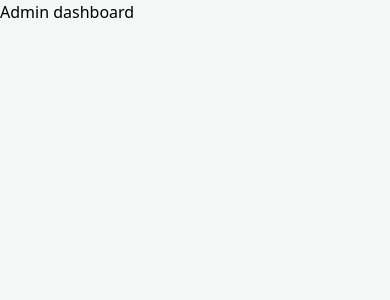
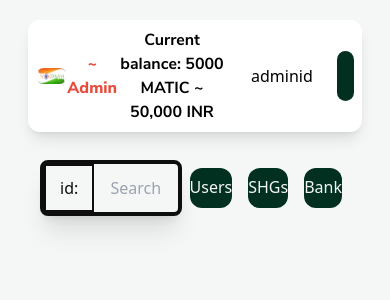
Before and after one commit to Hardikag17/Yogdaan-website, a Next.js app: page /admin in a window 390 px wide. Shown: the top 300 px of the page. Built offline with nearby package versions, Linux system fonts and the light colour scheme.

Commit message:
added SHG, Banks and Admin pages components

```diff
--- a/components/bank/Requests.tsx
+++ b/components/bank/Requests.tsx
@@ -1,13 +1,15 @@
 export default function Requests() {
   return (
-    <div className=' flex flex-col justify-center'>
-      <div className=' border-2 border-dashed border-grey shadow-xl hover:border-blue cursor-pointer p-2 w-[700px] h-[300px] rounded-2xl flex flex-row m-5 flex-shrink-0 snap-always snap-center items-center'>
+    <div className=' flex flex-col justify-center w-full'>
+      <div className=' shadow-xl hover:border-blue cursor-pointer p-2 w-full rounded-2xl flex flex-row m-5 flex-shrink-0 snap-always snap-center items-center'>
         <div className=' rounded-full h-[200px] w-[200px] border-2 border-solid flex flex-wrap text-center mx-auto flex-shrink-0'></div>
-        <div className=' w-full flex flex-col items-center justify-center text-left font-bold text-xl mx-2 space-y-2'>
-          <div>shgid: </div>
-          <div>amount:</div>
-          <div>description:</div>
-          <div>loantime:</div>
+        <div className=' w-full flex flex-row items-center justify-around text-left font-bold text-xl mx-2 space-y-2'>
+          <div>
+            <div className=' py-1'>shgid: </div>
+            <div className=' py-1'>amount:</div>
+            <div className=' py-1'>description:</div>
+            <div>loantime:</div>
+          </div>
           <div className=' flex flex-row text-body'>
             <button className='bg-blue m-2 hover:scale-105 cursor-pointer hover:brightness-125 rounded-xl lg:px-2 lg:py-3 p-2 text-white font-semibold lg:text-2xl text-xl text-center'>
               Accept
--- a/components/navbar/Navbar.tsx
+++ b/components/navbar/Navbar.tsx
@@ -1,9 +1,21 @@
+import Image from 'next/image';
+import YogdaanLogo from '../../assets/yogdaan_logo.jpeg';
+
 export default function Navbar() {
   return (
-    <div className=' m-2 p-2 bg-whiteish shadow-lg rounded-xl flex flex-row justify-around text-center items-center'>
+    <div className=' m-2 p-2 bg-whiteish shadow-lg rounded-xl flex flex-row justify-between text-center items-center'>
+      <div>
+        <Image
+          className=' rounded-xl'
+          height={50}
+          width={100}
+          src={YogdaanLogo}
+          alt='Yogdaan logo'
+        />
+      </div>
       <div className=' font-semibold'>
-        If you want to access the services please download the app by clicking
-        here
+        If you want to access the user services please download the app by
+        clicking here
       </div>
       <div>
         <button className='bg-green m-2 hover:scale-105 cursor-pointer hover:brightness-125 rounded-xl lg:px-10 lg:py-2 text-white text-body text-center'>
--- a/components/shg/AddToForum.tsx
+++ b/components/shg/AddToForum.tsx
@@ -91,7 +91,7 @@ export default function AddToForum() {
           onChange={(e) =>
             updateFormInput({ ...formInput, title: e.target.value })
           }
-          placeholder='Eg: alex'
+          placeholder='Flag hosting ceremony'
         />
       </div>
       <br />
@@ -106,7 +106,7 @@ export default function AddToForum() {
             updateFormInput({ ...formInput, description: e.target.value })
           }
           className='rounded-l bg-white text-black w-full px-4 text-gray leading-tight focus:outline-none'
-          placeholder='Eg: alex'
+          placeholder='SHG Jai Laxmi organized a flag hosting ceremony'
         />
       </div>
       <br />
@@ -121,7 +121,7 @@ export default function AddToForum() {
           onChange={(e) =>
             updateFormInput({ ...formInput, location: e.target.value })
           }
-          placeholder='Eg: alex'
+          placeholder='Thane, Maharashtra'
         />
       </div>
       <br />
--- a/components/shg/Approved.tsx
+++ b/components/shg/Approved.tsx
@@ -1,16 +1,20 @@
 export default function Approved() {
   return (
-    <div className=' border-2 border-dashed border-grey shadow-xl hover:border-blue cursor-pointer p-2 w-[700px] h-[300px] rounded-2xl flex flex-row m-5 flex-shrink-0 snap-always snap-center items-center'>
+    <div className=' shadow-xl hover:border-blue cursor-pointer p-2 w-full h-[300px] rounded-2xl flex flex-row flex-shrink-0 snap-always snap-center items-center'>
       <div className=' rounded-full h-[200px] w-[200px] border-2 border-solid flex flex-wrap text-center mx-auto flex-shrink-0'></div>
-      <div className=' w-full flex flex-col items-center justify-start text-left font-bold text-xl mx-2 space-y-2'>
+      <div className=' w-full flex flex-row justify-around text-left font-bold text-xl mx-2 space-x-2 space-y-5 flex-wrap'>
+        <div>
           <div>userid: </div>
           <div>amount:</div>
-        <div>description:</div>
           <div>loantime:</div>
           <div>EMI:</div>
+        </div>
+        <div>
+          <div>description:</div>
           <div>Last EMI:</div>
           <div>Next EMI:</div>
         </div>
       </div>
+    </div>
   );
 }
--- a/components/shg/Requests.tsx
+++ b/components/shg/Requests.tsx
@@ -9,14 +9,18 @@ export default function Requests() {
   });
 
   return (
-    <div className=' border-2 border-dashed border-grey shadow-xl hover:border-blue cursor-pointer p-2 w-[700px] h-[300px] rounded-2xl flex flex-row m-5 flex-shrink-0 snap-always snap-center items-center'>
+    <div className=' shadow-xl hover:border-blue cursor-pointer p-2 w-full h-[300px] rounded-2xl flex flex-row m-5 flex-shrink-0 snap-always snap-center items-center'>
       <div className=' rounded-full h-[200px] w-[200px] border-2 border-solid flex flex-wrap text-center mx-auto flex-shrink-0'></div>
-      <div className=' w-full flex flex-col items-center justify-start text-left font-bold text-xl mx-2 space-y-2'>
-        <div>userid: </div>
-        <div>amount:</div>
-        <div>description:</div>
-        <div>loantime:</div>
-        <div className=' flex flex-row text-body'>
+      <div className=' w-full flex flex-row items-center justify-around text-left font-bold text-xl'>
+        <div className=' p-5'>
+          <div>userid: </div>
+          <div>amount:</div>
+        </div>
+        <div className=' p-5'>
+          <div>description:</div>
+          <div>loantime:</div>
+        </div>
+        <div className=' flex flex-col text-body'>
           <button className='bg-blue m-2 hover:scale-105 cursor-pointer hover:brightness-125 rounded-xl lg:px-2 lg:py-3 p-2 text-white font-semibold lg:text-2xl text-xl text-center'>
             Accept
           </button>
--- a/pages/admin.tsx
+++ b/pages/admin.tsx
@@ -1,7 +1,57 @@
+import YogdaanLogo from '../assets/yogdaan_logo.jpeg';
+import Image from 'next/image';
 export default function Admin() {
   return (
-    <div>
-      <h1>Admin dashboard</h1>
+    <div className=' m-5'>
+      {/* Navbar */}
+      <div className=' m-2 p-2 bg-whiteish shadow-lg rounded-xl flex flex-row justify-between text-center items-center'>
+        <div className=' font-extrabold text-red flex items-center'>
+          {' '}
+          <Image
+            className=' rounded-xl'
+            height={50}
+            width={100}
+            src={YogdaanLogo}
+            alt='Yogdaan logo'
+          />{' '}
+          ~ Admin
+        </div>
+        <div className=' flex flex-row space-x-6 items-center'>
+          <div className=' font-bold'>
+            Current balance: 5000 MATIC ~ 50,000 INR
+          </div>
+          <div>
+            <div>adminid</div>
+          </div>
+          <div className='bg-green h-[50px] w-[50px] hover:scale-105 cursor-pointer hover:brightness-125 rounded-full'></div>
+        </div>
+      </div>
+      {/* Body */}
+      <div className=' flex flex-row justify-between mx-5 py-5'>
+        <div className='bg-white flex items-center rounded-lg border-4 border-solid border-black shadow-xl'>
+          <label className=' text-black  border-2 border-solid border-black focus:outline-none w-24 h-12 flex items-center justify-center'>
+            {' '}
+            id:
+          </label>
+          <input
+            className='rounded-l bg-white text-black w-full px-4 text-gray leading-tight focus:outline-none'
+            type='text'
+            placeholder='Search id'
+          />
+        </div>
+
+        <div className=' flex justify-end'>
+          <button className='bg-green m-2 hover:scale-105 cursor-pointer hover:brightness-125 rounded-xl lg:px-4 lg:py-2 text-white text-body text-center'>
+            Users
+          </button>
+          <button className='bg-green m-2 hover:scale-105 cursor-pointer hover:brightness-125 rounded-xl lg:px-4 lg:py-2 text-white text-body text-center'>
+            SHGs
+          </button>
+          <button className='bg-green m-2 hover:scale-105 cursor-pointer hover:brightness-125 rounded-xl lg:px-4 lg:py-2 text-white text-body text-center'>
+            Bank{' '}
+          </button>
+        </div>
+      </div>
     </div>
   );
 }
--- a/pages/bank.tsx
+++ b/pages/bank.tsx
@@ -3,6 +3,9 @@ import { useState } from 'react';
 import Requests from '../components/bank/Requests';
 import Approved from '../components/bank/Approved';
 import Details from '../components/bank/Details';
+
+import Image from 'next/image';
+import YogdaanLogo from '../assets/yogdaan_logo.jpeg';
 
 export default function Bank() {
   const [state, setState] = useState(0);
@@ -26,7 +29,15 @@ export default function Bank() {
     <div className=' m-5'>
       {/* Navbar */}
       <div className=' m-2 p-2 bg-whiteish shadow-lg rounded-xl flex flex-row justify-between text-center items-center'>
-        <div className=' font-bold'>Yogdaan</div>
+        <div className=' font-bold'>
+          <Image
+            className=' rounded-xl'
+            height={50}
+            width={100}
+            src={YogdaanLogo}
+            alt='Yogdaan logo'
+          />
+        </div>
         <div className=' flex flex-row space-x-6 items-center'>
           <div className=' font-bold'>
             Current balance: 5000 MATIC ~ 50,000 INR
--- a/pages/shg.tsx
+++ b/pages/shg.tsx
@@ -5,6 +5,9 @@ import Approved from '../components/shg/Approved';
 import Details from '../components/shg/Details';
 import Requests from '../components/shg/Requests';
 import RequestBank from '../components/shg/RequestBank';
+
+import YogdaanLogo from '../assets/yogdaan_logo.jpeg';
+import Image from 'next/image';
 
 export default function Shg() {
   const [state, setState] = useState(0);
@@ -36,7 +39,15 @@ export default function Shg() {
     <div className=' m-5'>
       {/* Navbar */}
       <div className=' m-2 p-2 bg-whiteish shadow-lg rounded-xl flex flex-row justify-between text-center items-center'>
-        <div className=' font-bold'>Yogdaan</div>
+        <div className=' font-bold'>
+          <Image
+            className=' rounded-xl'
+            height={50}
+            width={100}
+            src={YogdaanLogo}
+            alt='Yogdaan logo'
+          />
+        </div>
         <div className=' flex flex-row space-x-6 items-center'>
           <div className=' font-bold'>
             Current balance: 5000 MATIC ~ 50,000 INR
```
Also changed, not shown: assets/yogdaan_logo.jpeg (added), 1 other file (tests, documents, lock files or other folders). Lines whose indentation alone changed are shown as unchanged.
